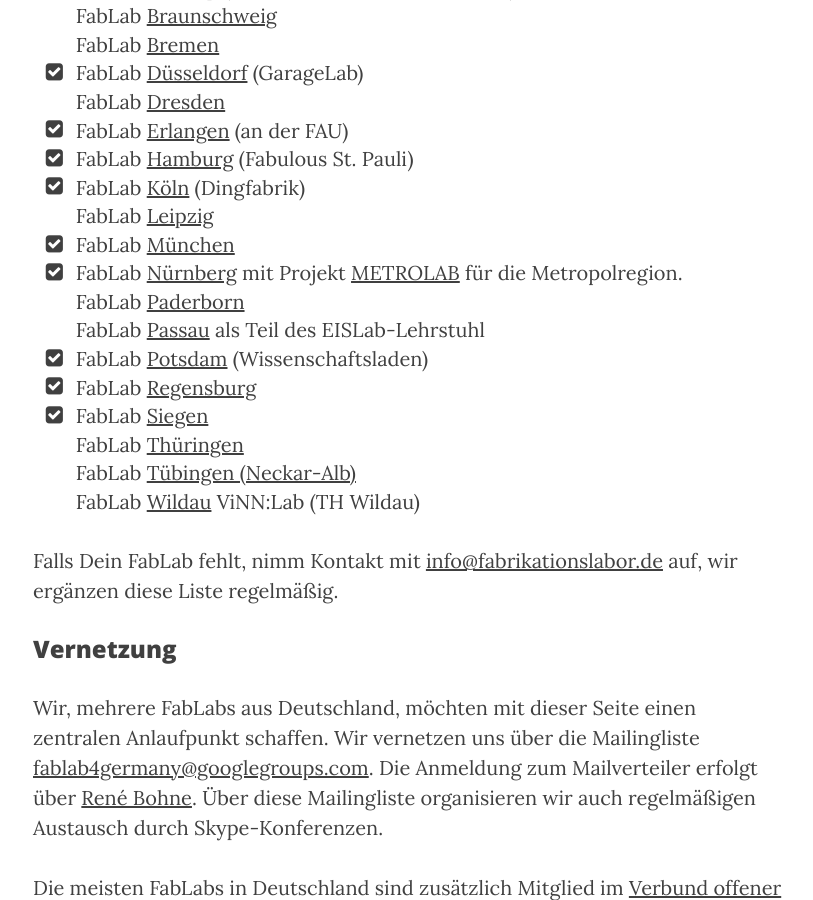
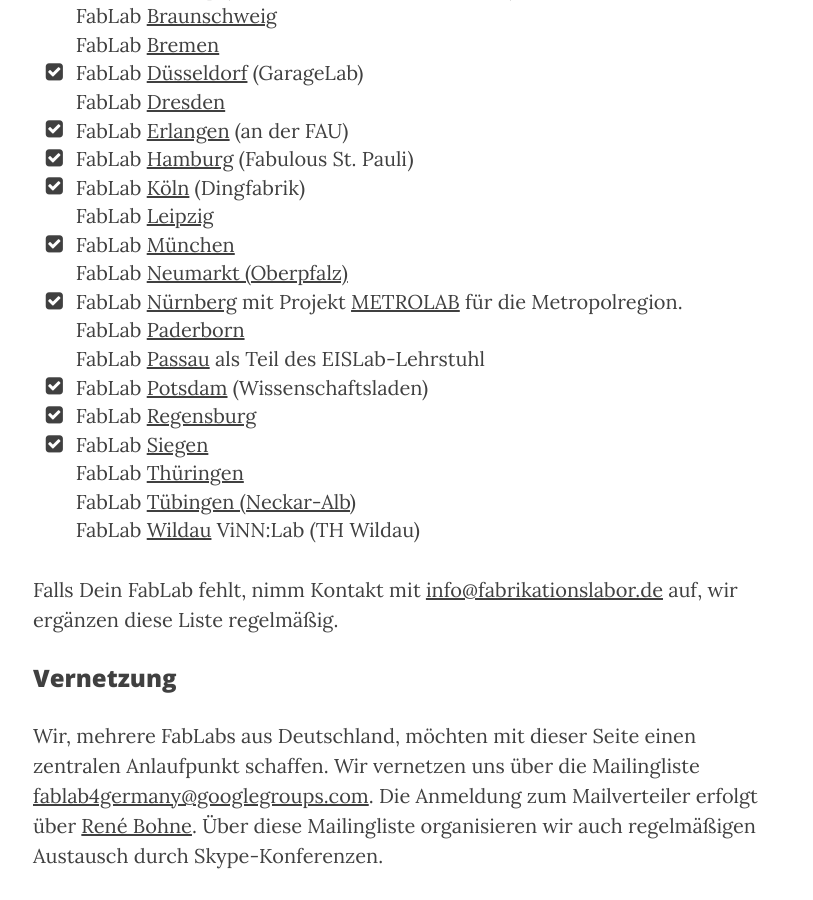
Before and after one commit to fabrikationslabor/fabrikationslabor.github.io, a Jekyll site: the page built from fablabs-in-deutschland.html, in a window 1280 px wide and 900 px high, scrolled down 1122 px. Shown: the whole window, without its empty margins (232-1045 px from the left). Built offline with Jekyll 4.4.1, drawn with Linux system fonts in a browser that asks for light colours; nearby versions of some CDN libraries.

Commit message:
Update fablabs-in-deutschland.html
fablab-neumarkt hinzugefügt

```diff
--- a/fablabs-in-deutschland.html
+++ b/fablabs-in-deutschland.html
@@ -30,6 +30,7 @@
   <li>FabLab <a href="http://fablab-leipzig.de" target="_blank">Leipzig</a></li>
   <li><i class="fa-li fa fa-check-square"></i>FabLab <a href="http://fablab-muenchen.de" target="_blank">München</a></li>
   <!-- magdeburg (in gründung) -->
+  <li>FabLab <a href="http://fablab-neumarkt.de" target="_blank">Neumarkt (Oberpfalz)</a></li>
   <li><i class="fa-li fa fa-check-square"></i>FabLab <a href="http://fablab-nuernberg.de" target="_blank">Nürnberg</a> mit Projekt <a href="http://projekt-metrolab.de/" target="_blank">METROLAB</a> für die Metropolregion.</li>
   <!-- nürnberger land (in gründung, noch nichtmal auf fablabs.io) -->
   <li>FabLab <a href="http://fablab-paderborn.de" target="_blank">Paderborn</a></li>
```
